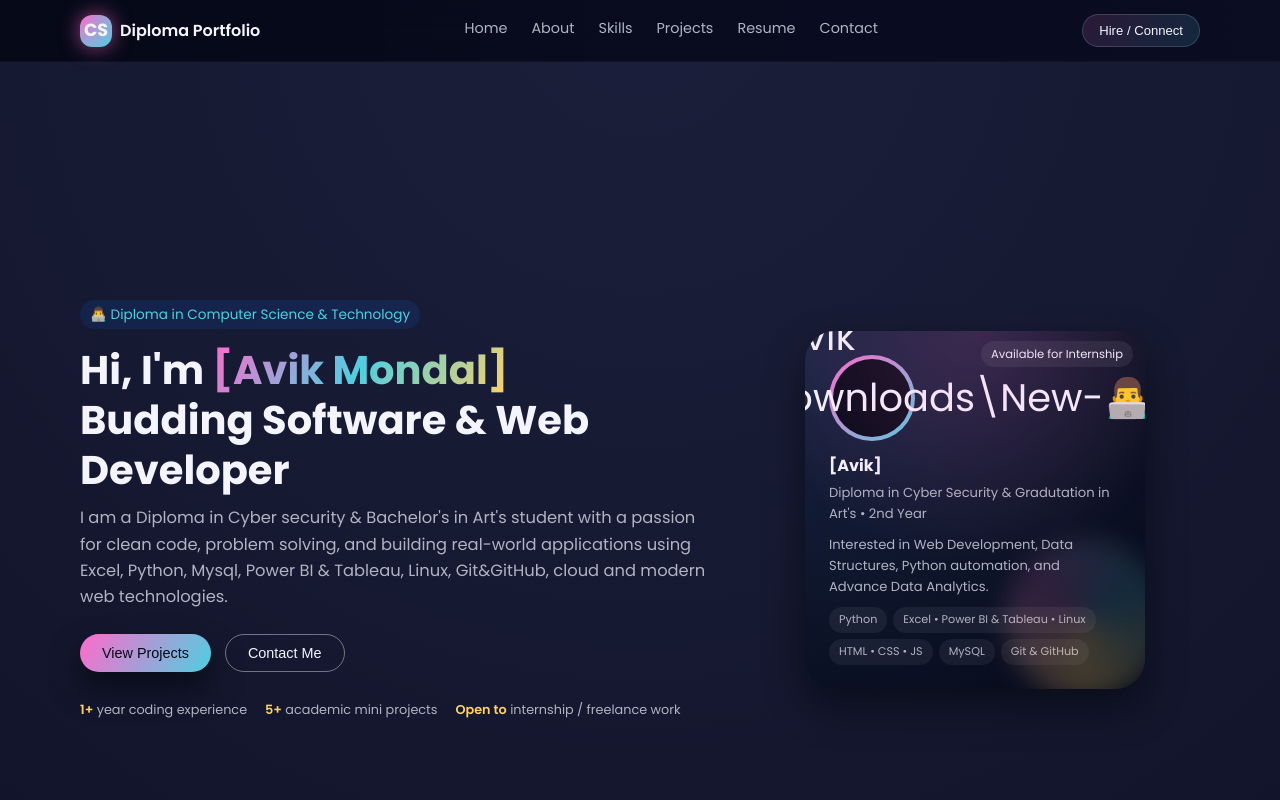
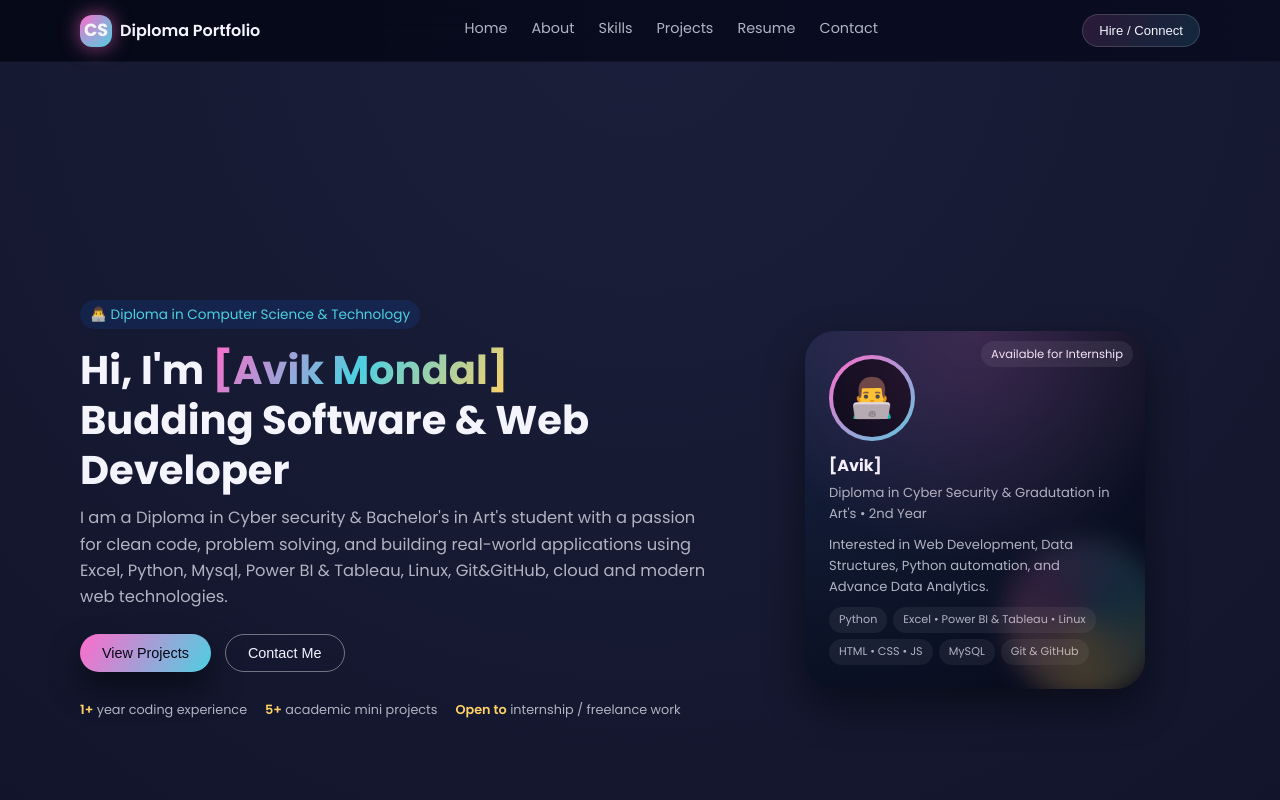
Before and after one commit to avi429k/Data_Analytics_projects, a plain HTML site: page index.html in a window 1280 px wide. Shown: the top 800 px of the page. Drawn offline with Linux system fonts and the light colour scheme.

Commit message:
Remove local file path from index.html
Removed local file path from hero avatar section.

```diff
--- a/index.html
+++ b/index.html
@@ -860,7 +860,6 @@
             <div class="hero-badge">Available for Internship</div>
             <div class="hero-avatar">
               <div class="hero-avatar-inner">
-                c:\Users\Avik Mondal\Downloads\New-file (1).gif
                 <span>👨‍💻</span>
               </div>
             </div>
```
